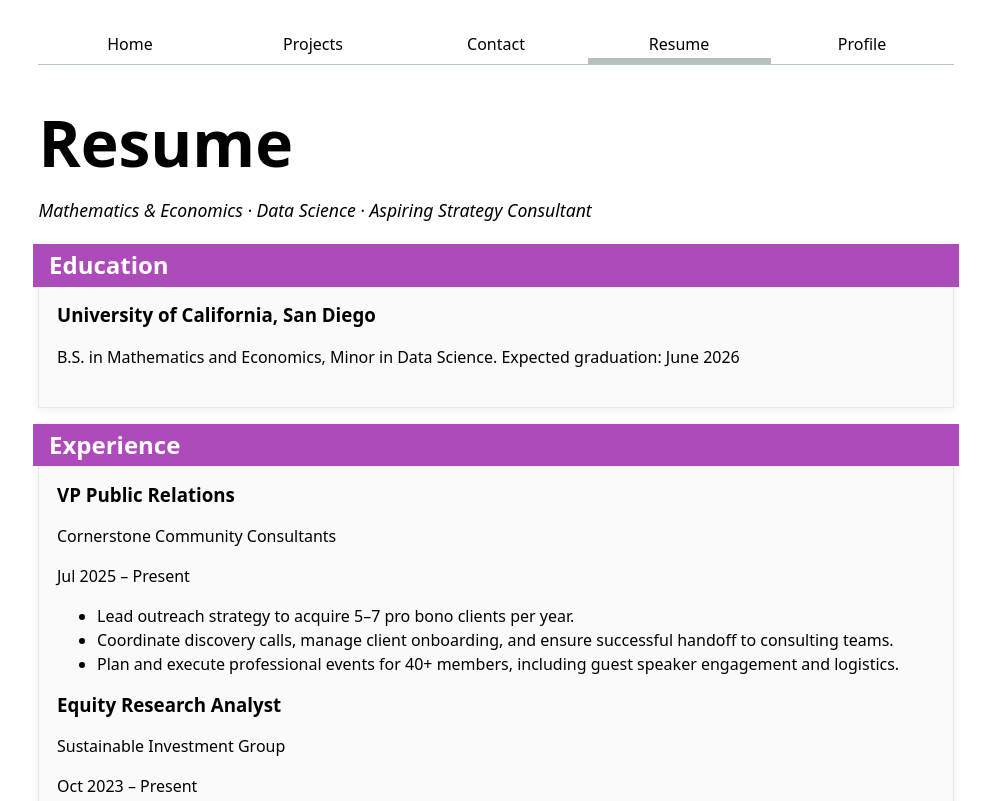
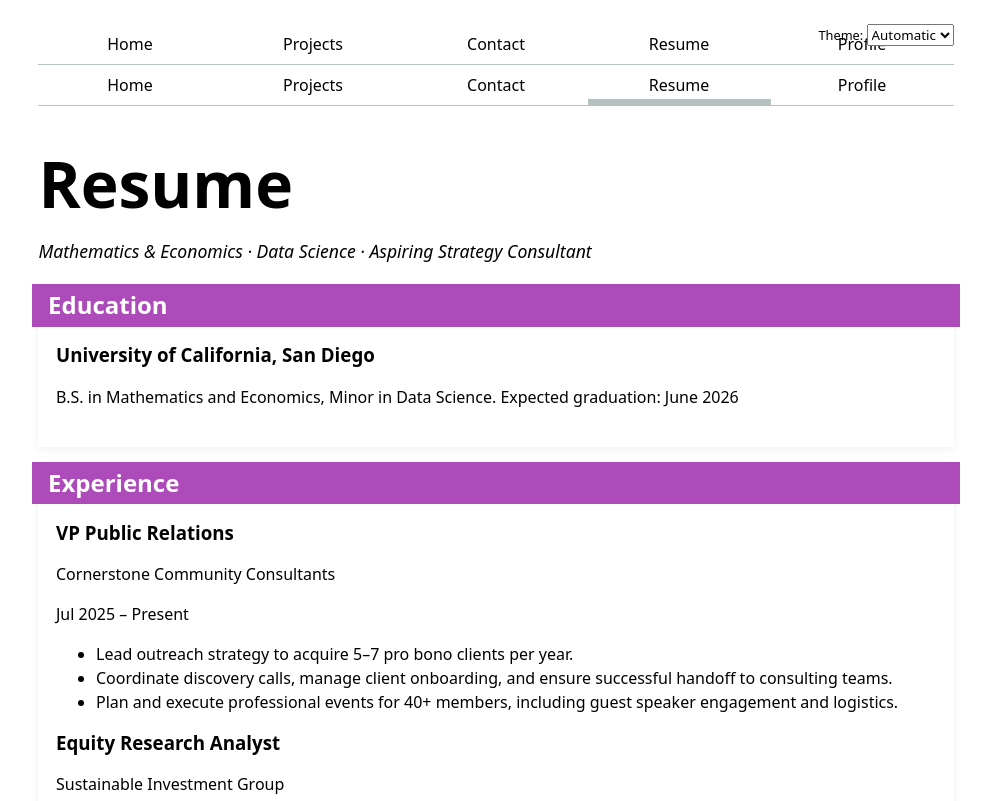
Before and after one commit to tanishaiyer1/portfolio, a plain HTML site: page resume/index.html in a window 1280 px wide. Shown: the top 801 px of the page, without its empty margins (144-1135 px from the left). Drawn offline with Linux system fonts and the light colour scheme.

Commit message:
switcher?

```diff
--- a/global.js
+++ b/global.js
@@ -3,3 +3,60 @@ console.log('IT’S ALIVE!');
 function $$(selector, context = document) {
   return Array.from(context.querySelectorAll(selector));
 }
+
+// let navLinks = $$("nav a");
+// let currentLink = navLinks.find(
+//   (a) => a.host === location.host && a.pathname === location.pathname,
+// );
+// currentLink?.classList.add('current');
+
+
+const BASE_PATH = (location.hostname === "localhost" || location.hostname === "127.0.0.1")
+  ? "/"
+  : "/portfolio/";
+
+let pages = [
+  { url: '', title: 'Home' },
+  { url: 'projects/', title: 'Projects' },
+  { url: 'contact/', title: 'Contact' },
+  { url: 'resume/', title: 'Resume' },
+  { url: 'https://github.com/tanishaiyer1', title: 'Profile' }
+];
+
+let nav = document.createElement('nav');
+document.body.prepend(nav);
+
+for (let p of pages) {
+  let url = p.url;
+  let title = p.title;
+
+  if (!url.startsWith('http')) {
+    url = BASE_PATH + url;
+  }
+
+  let a = document.createElement('a');
+  a.href = url;
+  a.textContent = title;
+
+  a.classList.toggle(
+    'current',
+    a.host === location.host && a.pathname === location.pathname
+  );
+
+  a.toggleAttribute('target', a.host !== location.host);
+
+  nav.append(a);
+}
+
+document.body.insertAdjacentHTML(
+  'afterbegin',
+  `
+	<label class="color-scheme">
+		Theme:
+		<select>
+			<option value="light dark">Automatic</option>
+            <option value="light">Light</option>
+            <option value="dark">Dark</option>
+		</select>
+	</label>`,
+);
--- a/style.css
+++ b/style.css
@@ -101,12 +101,13 @@ h1 {
 }
 
 .resume-card {
-  background: #fafafa;
+  background: field;
   padding: 1.4em 1.1em;
   margin-bottom: 1em;
   box-shadow: 0 2px 8px rgba(60,60,60,0.08);
-  border: 1px solid #e7e7e7;
+  border: 1px solid var(--border-color);
 }
+
 
 
 .card-header {
@@ -120,3 +121,20 @@ h1 {
   margin: 0;
   font-size: 1.5em;
 }
+
+body {
+  position: relative;
+}
+
+.color-scheme {
+  position: absolute;
+  top: 1rem;        /* TOP not bottom */
+  right: 1rem;
+  font-size: 0.80em;
+  font-family: inherit;
+  background: none;
+  z-index: 1000;
+}
+.color-scheme select, .color-scheme label {
+  font-family: inherit;
+}
```
Also changed, not shown: index.html (+3 -3 lines).
